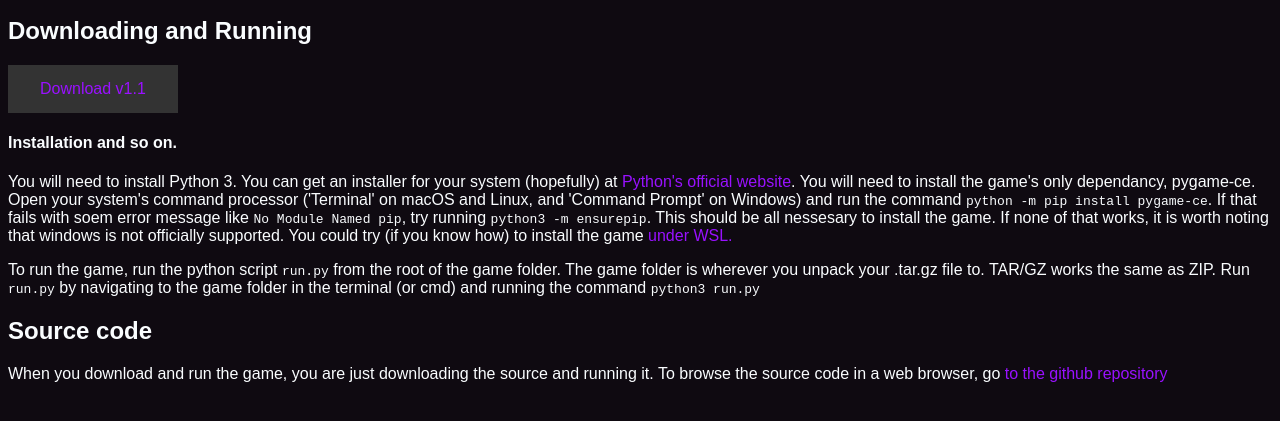
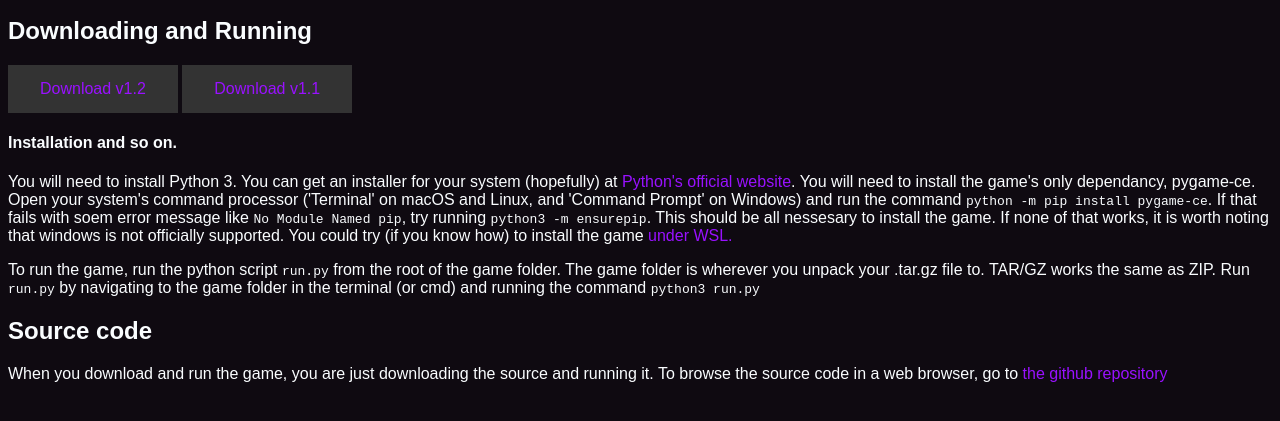
Before and after one commit to GiwbyAlbatross/GiwbyAlbatross.github.io, a plain HTML site: page aami-crunching.html in a window 1280 px wide. Shown: the part 157-578 px from the top of the page. Drawn offline with Linux system fonts and the light colour scheme.

Commit message:
Add link to AAMI crunching game v1.2

```diff
--- a/aami-crunching.html
+++ b/aami-crunching.html
@@ -20,6 +20,7 @@
     <h1>The AAMI Crunching Game</h1>
     <p>This is a very silly game that I made.</p>
     <h2>Downloading and Running</h2>
+    <a href="https://github.com/GiwbyAlbatross/aami-crunching-game/raw/refs/heads/main/releases/release-12-010525_BETA.tar.gz" class="button" style="background-color: #333;">Download v1.2</a>
     <a href="/downloads/aami-crunching/release-11-250325.tar.gz" class="button" style="background-color: #333;">Download v1.1</a>
     <h4>Installation and so on.</h4>
     <p>You will need to install Python 3. You can get an installer for your system (hopefully) at <a href="https://www.python.org/downloads">Python's official website</a>.
@@ -27,6 +28,6 @@
     This should be all nessesary to install the game. If none of that works, it is worth noting that windows is not officially supported. You could try (if you know how) to install the game <a href="https://learn.microsoft.com/en-gb/windows/wsl/install">under WSL.</a></p>
     <p>To run the game, run the python script <code>run.py</code> from the root of the game folder. The game folder is wherever you unpack your .tar.gz file to. TAR/GZ works the same as ZIP. Run <code>run.py</code> by navigating to the game folder in the terminal (or cmd) and running the command <code>python3 run.py</code></p>
     <h2>Source code</h2>
-    <p>When you download and run the game, you are just downloading the source and running it. To browse the source code in a web browser, go <a href="https://github.com/GiwbyAlbatross/aami-crunching-game">to the github repository</a></p>
+    <p>When you download and run the game, you are just downloading the source and running it. To browse the source code in a web browser, go to <a href="https://github.com/GiwbyAlbatross/aami-crunching-game">the github repository</a></p>
   </body>
 </html>
```
